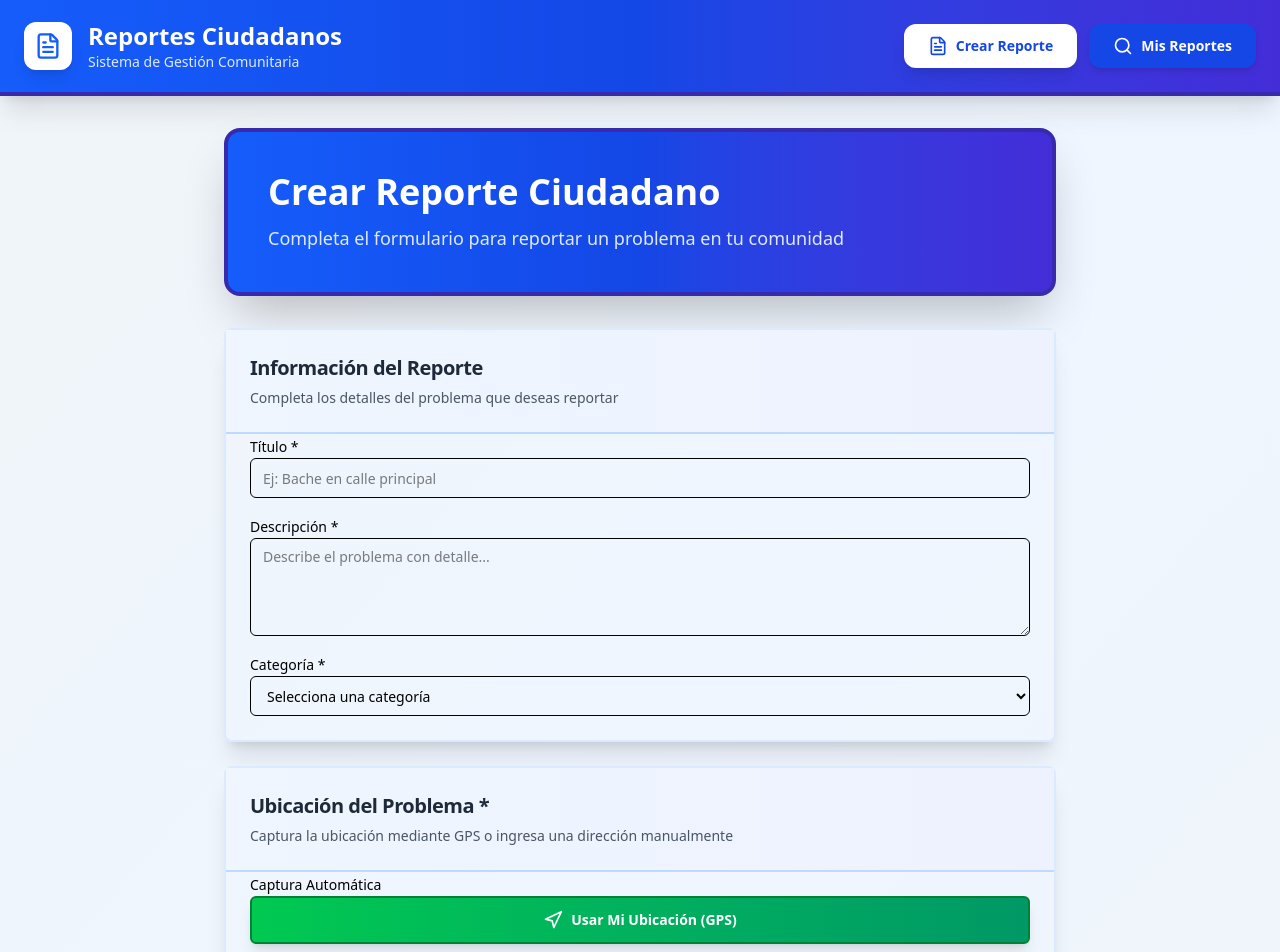
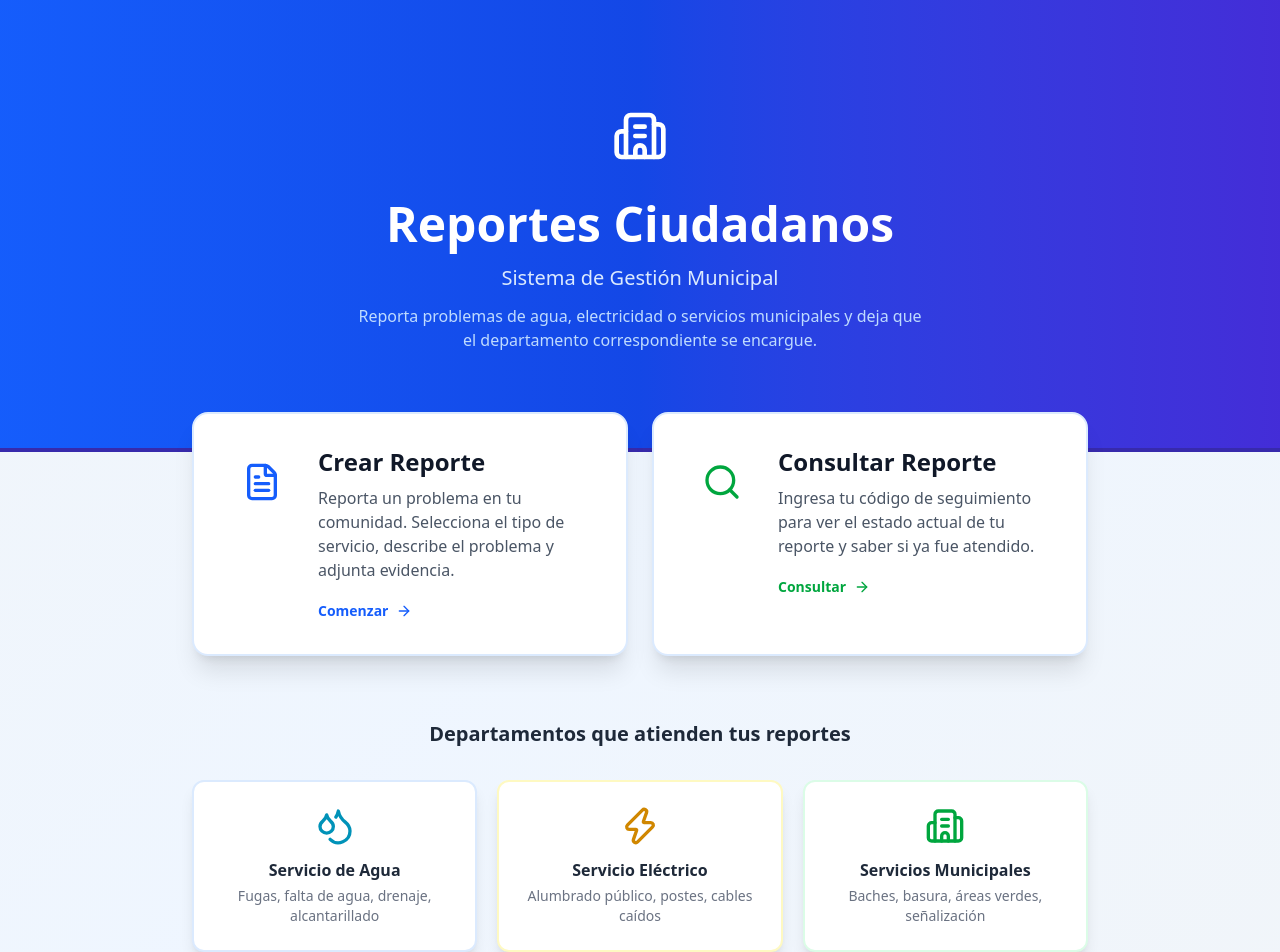
Before and after one commit to ettijoseangel/Hackathon_KIRO_10, a React (Vite) app: page / in a window 1280 px wide. Shown: the top 952 px of the page. Built offline with nearby package versions, Linux system fonts and the light colour scheme.

Commit message:
feat: agregar página Landing y reestructurar rutas

```diff
--- a/src/App.tsx
+++ b/src/App.tsx
@@ -1,5 +1,6 @@
 import { BrowserRouter, Routes, Route } from 'react-router-dom'
 import Layout from './components/Layout'
+import Landing from './pages/Landing'
 import ReportForm from './pages/ReportForm'
 import Dashboard from './pages/Dashboard'
 import MyReports from './pages/MyReports'
@@ -9,10 +10,14 @@ function App() {
   return (
     <BrowserRouter>
       <Routes>
-        <Route path="/" element={<Layout />}>
-          <Route index element={<ReportForm />} />
+        {/* Landing sin layout (tiene su propio diseño) */}
+        <Route path="/" element={<Landing />} />
+
+        {/* Rutas con layout de navegación */}
+        <Route element={<Layout />}>
+          <Route path="crear-reporte" element={<ReportForm />} />
           <Route path="mis-reportes" element={<MyReports />} />
-          {/* Dashboard accesible solo por URL directa (no aparece en menú) */}
+          {/* Dashboard accesible solo por URL directa (para administradores) */}
           <Route path="dashboard" element={<Dashboard />} />
         </Route>
       </Routes>
--- /dev/null
+++ b/src/pages/Landing.tsx
@@ -0,0 +1,111 @@
+import { Link } from "react-router-dom";
+import { FileText, Search, Droplets, Zap, Building2, ArrowRight } from "lucide-react";
+
+export default function Landing() {
+  return (
+    <div className="min-h-screen bg-gradient-to-br from-slate-100 via-blue-50 to-slate-100">
+      {/* Hero Section */}
+      <div className="bg-gradient-to-r from-blue-600 via-blue-700 to-indigo-700 border-b-4 border-indigo-800">
+        <div className="container mx-auto px-6 py-16 md:py-24 text-center">
+          <div className="w-20 h-20 flex items-center justify-center mx-auto mb-6">
+            <Building2 className="w-14 h-14 text-white" />
+          </div>
+          <h1 className="text-4xl md:text-5xl font-bold text-white mb-4">
+            Reportes Ciudadanos
+          </h1>
+          <p className="text-lg md:text-xl text-blue-100 font-medium max-w-2xl mx-auto mb-3">
+            Sistema de Gestión Municipal
+          </p>
+          <p className="text-base text-blue-200 max-w-xl mx-auto">
+            Reporta problemas de agua, electricidad o servicios municipales
+            y deja que el departamento correspondiente se encargue.
+          </p>
+        </div>
+      </div>
+
+      {/* Acciones principales */}
+      <div className="container mx-auto px-6 -mt-10">
+        <div className="grid grid-cols-1 md:grid-cols-2 gap-6 max-w-4xl mx-auto">
+          {/* Crear Reporte */}
+          <Link
+            to="/crear-reporte"
+            className="group bg-white rounded-2xl p-8 border-2 border-blue-100 shadow-xl hover:shadow-2xl hover:border-blue-300 transition-all"
+          >
+            <div className="flex items-start gap-5">
+              <div className="p-4">
+                <FileText className="w-10 h-10 text-blue-600 group-hover:text-blue-700 transition-colors" />
+              </div>
+              <div className="flex-1">
+                <h2 className="text-2xl font-bold text-gray-900 mb-2 group-hover:text-blue-700 transition-colors">
+                  Crear Reporte
+                </h2>
+                <p className="text-gray-600 font-medium mb-4">
+                  Reporta un problema en tu comunidad. Selecciona el tipo de servicio,
+                  describe el problema y adjunta evidencia.
+                </p>
+                <span className="inline-flex items-center gap-2 text-blue-600 font-bold text-sm group-hover:gap-3 transition-all">
+                  Comenzar <ArrowRight className="w-4 h-4" />
+                </span>
+              </div>
+            </div>
+          </Link>
+
+          {/* Consultar Reporte */}
+          <Link
+            to="/mis-reportes"
+            className="group bg-white rounded-2xl p-8 border-2 border-blue-100 shadow-xl hover:shadow-2xl hover:border-green-300 transition-all"
+          >
+            <div className="flex items-start gap-5">
+              <div className="p-4">
+                <Search className="w-10 h-10 text-green-600 group-hover:text-green-700 transition-colors" />
+              </div>
+              <div className="flex-1">
+                <h2 className="text-2xl font-bold text-gray-900 mb-2 group-hover:text-green-700 transition-colors">
+                  Consultar Reporte
+                </h2>
+                <p className="text-gray-600 font-medium mb-4">
+                  Ingresa tu código de seguimiento para ver el estado actual
+                  de tu reporte y saber si ya fue atendido.
+                </p>
+                <span className="inline-flex items-center gap-2 text-green-600 font-bold text-sm group-hover:gap-3 transition-all">
+                  Consultar <ArrowRight className="w-4 h-4" />
+                </span>
+              </div>
+            </div>
+          </Link>
+        </div>
+      </div>
+
+      {/* Áreas de servicio */}
+      <div className="container mx-auto px-6 py-16">
+        <h3 className="text-center text-xl font-bold text-gray-800 mb-8">
+          Departamentos que atienden tus reportes
+        </h3>
+        <div className="grid grid-cols-1 sm:grid-cols-3 gap-5 max-w-4xl mx-auto">
+          <div className="bg-white rounded-xl p-6 border-2 border-blue-100 shadow-lg text-center">
+            <Droplets className="w-10 h-10 text-cyan-600 mx-auto mb-3" />
+            <h4 className="font-bold text-gray-800 mb-1">Servicio de Agua</h4>
+            <p className="text-sm text-gray-500">Fugas, falta de agua, drenaje, alcantarillado</p>
+          </div>
+          <div className="bg-white rounded-xl p-6 border-2 border-yellow-100 shadow-lg text-center">
+            <Zap className="w-10 h-10 text-yellow-600 mx-auto mb-3" />
+            <h4 className="font-bold text-gray-800 mb-1">Servicio Eléctrico</h4>
+            <p className="text-sm text-gray-500">Alumbrado público, postes, cables caídos</p>
+          </div>
+          <div className="bg-white rounded-xl p-6 border-2 border-green-100 shadow-lg text-center">
+            <Building2 className="w-10 h-10 text-green-600 mx-auto mb-3" />
+            <h4 className="font-bold text-gray-800 mb-1">Servicios Municipales</h4>
+            <p className="text-sm text-gray-500">Baches, basura, áreas verdes, señalización</p>
+          </div>
+        </div>
+      </div>
+
+      {/* Footer */}
+      <div className="bg-gray-50 border-t-2 border-gray-200 py-6">
+        <p className="text-center text-sm text-gray-500 font-medium">
+          Sistema de Reportes Ciudadanos — Gobierno Municipal
+        </p>
+      </div>
+    </div>
+  );
+}
```
